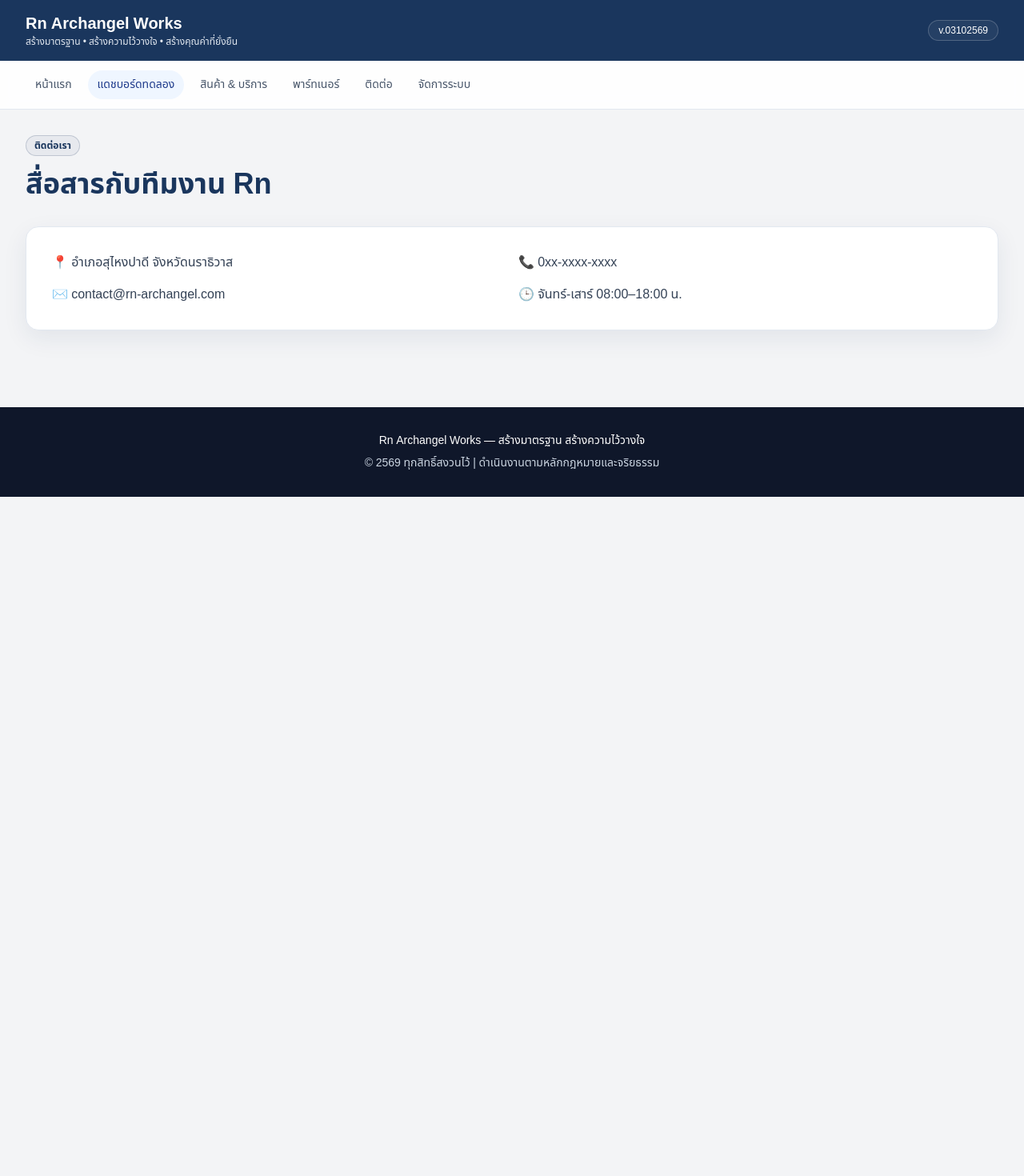
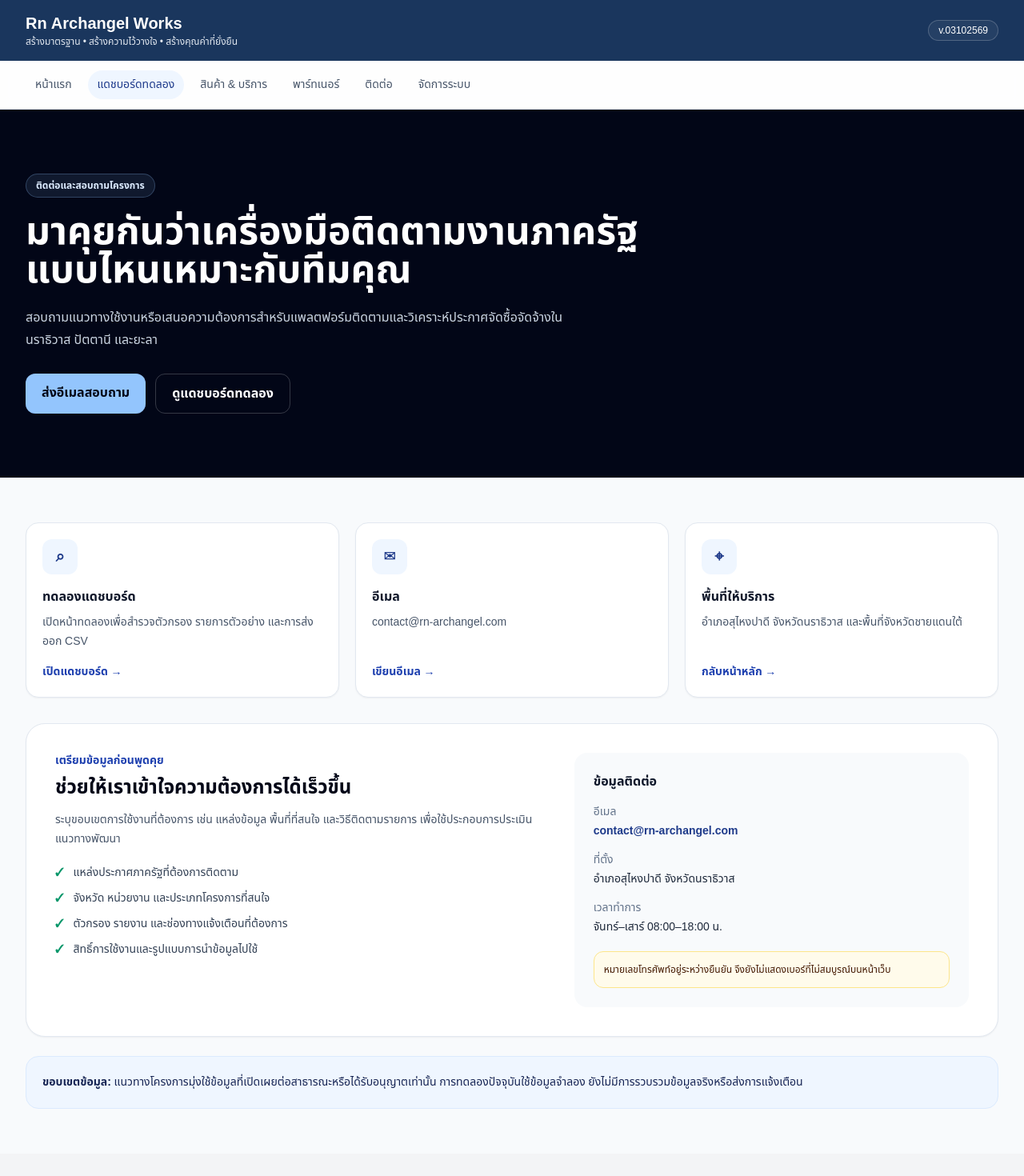
Before and after one commit to Akinmc/rn-archangel-works, a Next.js app: page /contact in a window 1280 px wide. Shown: the top 1470 px of the page at 80% size. Before the commit the page ends 800 px from the top, so only its background shows below. Built offline with nearby package versions, Linux system fonts and the light colour scheme.

Commit message:
Create procurement product contact and CTA page

```diff
--- a/app/contact/page.tsx
+++ b/app/contact/page.tsx
@@ -1,19 +1,74 @@
+import Link from 'next/link';
+
+const contactOptions = [
+  { icon: '⌕', title: 'ทดลองแดชบอร์ด', text: 'เปิดหน้าทดลองเพื่อสำรวจตัวกรอง รายการตัวอย่าง และการส่งออก CSV', href: '/procurement-demo', action: 'เปิดแดชบอร์ด', external: false },
+  { icon: '✉', title: 'อีเมล', text: 'contact@rn-archangel.com', href: 'mailto:contact@rn-archangel.com?subject=%E0%B8%AA%E0%B8%AD%E0%B8%9A%E0%B8%96%E0%B8%B2%E0%B8%A1%E0%B9%82%E0%B8%84%E0%B8%A3%E0%B8%87%E0%B8%81%E0%B8%B2%E0%B8%A3%20Procurement%20Insight', action: 'เขียนอีเมล', external: true },
+  { icon: '⌖', title: 'พื้นที่ให้บริการ', text: 'อำเภอสุไหงปาดี จังหวัดนราธิวาส และพื้นที่จังหวัดชายแดนใต้', href: '/', action: 'กลับหน้าหลัก', external: false },
+];
+
+const discussionTopics = [
+  'แหล่งประกาศภาครัฐที่ต้องการติดตาม',
+  'จังหวัด หน่วยงาน และประเภทโครงการที่สนใจ',
+  'ตัวกรอง รายงาน และช่องทางแจ้งเตือนที่ต้องการ',
+  'สิทธิ์การใช้งานและรูปแบบการนำข้อมูลไปใช้',
+];
+
 export default function ContactPage() {
   return (
-    <div className="section-shell py-8">
-      <div className="mb-8">
-        <div className="badge">ติดต่อเรา</div>
-        <h1 className="mt-4 text-3xl font-bold text-rn md:text-4xl">สื่อสารกับทีมงาน Rn</h1>
-      </div>
+    <main className="min-h-[65vh] bg-slate-50">
+      <section className="bg-slate-950 text-white">
+        <div className="section-shell py-14 sm:py-20">
+          <span className="inline-flex rounded-full border border-blue-300/25 bg-blue-300/10 px-3 py-1.5 text-xs font-semibold text-blue-100">ติดต่อและสอบถามโครงการ</span>
+          <h1 className="mt-5 max-w-3xl text-3xl font-extrabold leading-tight sm:text-5xl">มาคุยกันว่าเครื่องมือติดตามงานภาครัฐแบบไหนเหมาะกับทีมคุณ</h1>
+          <p className="mt-5 max-w-2xl text-base leading-7 text-slate-300">สอบถามแนวทางใช้งานหรือเสนอความต้องการสำหรับแพลตฟอร์มติดตามและวิเคราะห์ประกาศจัดซื้อจัดจ้างในนราธิวาส ปัตตานี และยะลา</p>
+          <div className="mt-7 flex flex-wrap gap-3">
+            <a href="mailto:contact@rn-archangel.com?subject=%E0%B8%AA%E0%B8%AD%E0%B8%9A%E0%B8%96%E0%B8%B2%E0%B8%A1%E0%B9%82%E0%B8%84%E0%B8%A3%E0%B8%87%E0%B8%81%E0%B8%B2%E0%B8%A3%20Procurement%20Insight" className="rounded-xl bg-blue-300 px-5 py-3 font-bold text-slate-950 transition hover:bg-blue-200">ส่งอีเมลสอบถาม</a>
+            <Link href="/procurement-demo" className="rounded-xl border border-white/20 px-5 py-3 font-semibold text-white transition hover:bg-white/10">ดูแดชบอร์ดทดลอง</Link>
+          </div>
+        </div>
+      </section>
 
-      <div className="card p-6 md:p-8">
-        <div className="grid gap-4 text-slate-700 md:grid-cols-2">
-          <p>📍 อำเภอสุไหงปาดี จังหวัดนราธิวาส</p>
-          <p>📞 0xx-xxxx-xxxx</p>
-          <p>✉️ contact@rn-archangel.com</p>
-          <p>🕒 จันทร์-เสาร์ 08:00–18:00 น.</p>
+      <section className="section-shell py-10 sm:py-14">
+        <div className="grid gap-5 md:grid-cols-3">
+          {contactOptions.map((option) => {
+            const content = <>
+              <span className="flex h-11 w-11 items-center justify-center rounded-xl bg-blue-50 text-xl font-bold text-blue-900">{option.icon}</span>
+              <h2 className="mt-4 font-bold text-slate-900">{option.title}</h2>
+              <p className="mt-2 min-h-12 text-sm leading-6 text-slate-600">{option.text}</p>
+              <span className="mt-4 inline-block text-sm font-bold text-blue-800">{option.action} →</span>
+            </>;
+            return option.external ? (
+              <a key={option.title} href={option.href} className="rounded-2xl border border-slate-200 bg-white p-5 shadow-sm transition hover:-translate-y-0.5 hover:shadow-md">{content}</a>
+            ) : (
+              <Link key={option.title} href={option.href} className="rounded-2xl border border-slate-200 bg-white p-5 shadow-sm transition hover:-translate-y-0.5 hover:shadow-md">{content}</Link>
+            );
+          })}
         </div>
-      </div>
-    </div>
+
+        <div className="mt-8 grid gap-8 rounded-3xl border border-slate-200 bg-white p-6 shadow-sm sm:p-9 lg:grid-cols-[1fr_0.8fr]">
+          <div>
+            <p className="text-sm font-bold text-blue-800">เตรียมข้อมูลก่อนพูดคุย</p>
+            <h2 className="mt-2 text-2xl font-extrabold text-slate-950">ช่วยให้เราเข้าใจความต้องการได้เร็วขึ้น</h2>
+            <p className="mt-3 text-sm leading-6 text-slate-600">ระบุขอบเขตการใช้งานที่ต้องการ เช่น แหล่งข้อมูล พื้นที่ที่สนใจ และวิธีติดตามรายการ เพื่อใช้ประกอบการประเมินแนวทางพัฒนา</p>
+            <ul className="mt-5 space-y-3">
+              {discussionTopics.map((topic) => <li key={topic} className="flex gap-3 text-sm text-slate-700"><span className="font-bold text-emerald-600">✓</span><span>{topic}</span></li>)}
+            </ul>
+          </div>
+          <aside className="rounded-2xl bg-slate-50 p-5 sm:p-6">
+            <h3 className="font-bold text-slate-900">ข้อมูลติดต่อ</h3>
+            <dl className="mt-4 space-y-4 text-sm">
+              <div><dt className="text-slate-500">อีเมล</dt><dd className="mt-1 font-semibold text-blue-900"><a href="mailto:contact@rn-archangel.com">contact@rn-archangel.com</a></dd></div>
+              <div><dt className="text-slate-500">ที่ตั้ง</dt><dd className="mt-1 font-medium text-slate-800">อำเภอสุไหงปาดี จังหวัดนราธิวาส</dd></div>
+              <div><dt className="text-slate-500">เวลาทำการ</dt><dd className="mt-1 font-medium text-slate-800">จันทร์–เสาร์ 08:00–18:00 น.</dd></div>
+            </dl>
+            <p className="mt-5 rounded-xl border border-amber-200 bg-amber-50 p-3 text-xs leading-5 text-amber-950">หมายเลขโทรศัพท์อยู่ระหว่างยืนยัน จึงยังไม่แสดงเบอร์ที่ไม่สมบูรณ์บนหน้าเว็บ</p>
+          </aside>
+        </div>
+
+        <div className="mt-6 rounded-2xl border border-blue-100 bg-blue-50 p-5 text-sm leading-6 text-blue-950">
+          <strong>ขอบเขตข้อมูล:</strong> แนวทางโครงการมุ่งใช้ข้อมูลที่เปิดเผยต่อสาธารณะหรือได้รับอนุญาตเท่านั้น การทดลองปัจจุบันใช้ข้อมูลจำลอง ยังไม่มีการรวบรวมข้อมูลจริงหรือส่งการแจ้งเตือน
+        </div>
+      </section>
+    </main>
   );
 }
```
